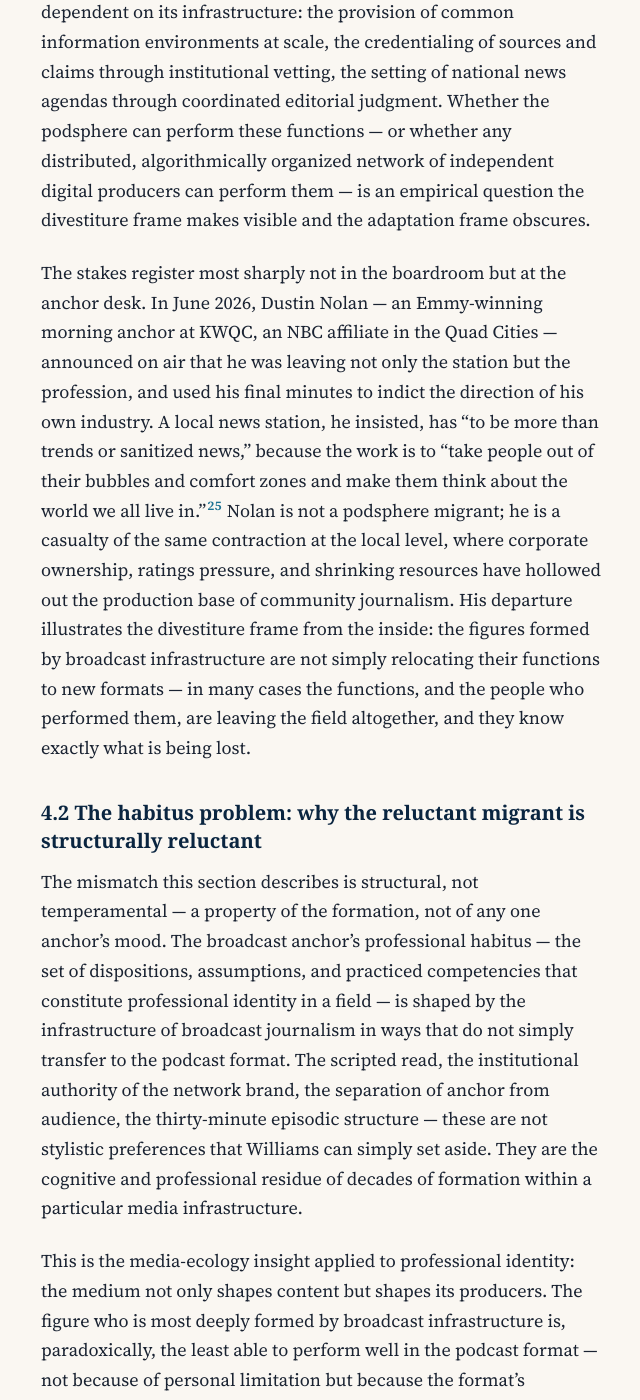
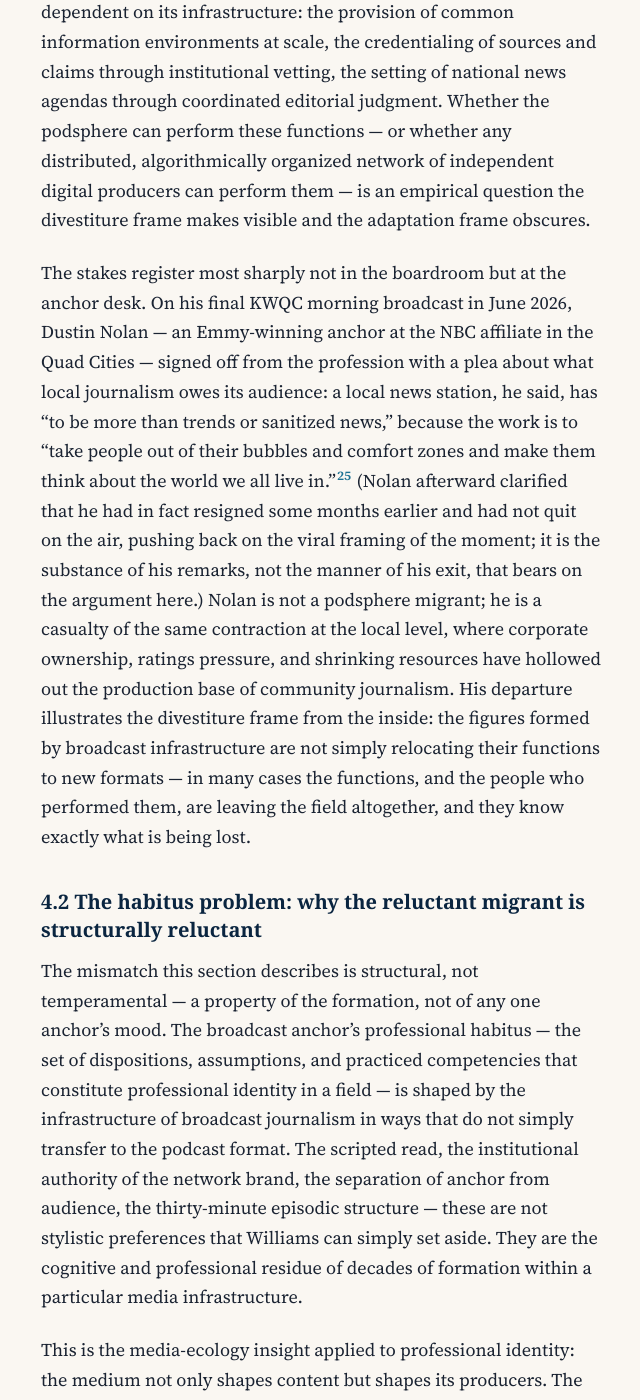
Before and after one commit to lancerossiconsulting/legacy-media-podsphere, a Jekyll site: the page built from journal-article.md, in a window 1280 px wide and 1400 px high, scrolled down 14643 px. Shown: the whole window, without its empty margins (319-959 px from the left). Built offline with Jekyll 4.4.1, drawn with Linux system fonts in a browser that asks for light colours; some of the changed text lies outside the part shown.

Commit message:
Locality-based news sourcing: re-cite event citations to local outlets (DC press pool -> Washington Post + White House transcript; Lemon St. Paul -> Star Tribune + CBS Minnesota; Nolan -> KWQC). Correct Nolan vignette to the verified record (he disputed the on-air-quit framing; resigned months earlier) + add his clarification.

```diff
--- a/journal-article.md
+++ b/journal-article.md
@@ -100,7 +100,7 @@ The divestiture frame — that the migration of legacy figures into the podspher
 
 Most importantly, it changes the research question from "how well are legacy institutions adapting?" to "what is being lost in the collapse?" Broadcast journalism, whatever its faults, performed certain functions in the political communication system that were dependent on its infrastructure: the provision of common information environments at scale, the credentialing of sources and claims through institutional vetting, the setting of national news agendas through coordinated editorial judgment. Whether the podsphere can perform these functions — or whether any distributed, algorithmically organized network of independent digital producers can perform them — is an empirical question the divestiture frame makes visible and the adaptation frame obscures.
 
-The stakes register most sharply not in the boardroom but at the anchor desk. In June 2026, Dustin Nolan — an Emmy-winning morning anchor at KWQC, an NBC affiliate in the Quad Cities — announced on air that he was leaving not only the station but the profession, and used his final minutes to indict the direction of his own industry. A local news station, he insisted, has "to be more than trends or sanitized news," because the work is to "take people out of their bubbles and comfort zones and make them think about the world we all live in."<a class="fnref" id="fnref-25" href="#fn-25"><sup>25</sup></a> Nolan is not a podsphere migrant; he is a casualty of the same contraction at the local level, where corporate ownership, ratings pressure, and shrinking resources have hollowed out the production base of community journalism. His departure illustrates the divestiture frame from the inside: the figures formed by broadcast infrastructure are not simply relocating their functions to new formats — in many cases the functions, and the people who performed them, are leaving the field altogether, and they know exactly what is being lost.
+The stakes register most sharply not in the boardroom but at the anchor desk. On his final KWQC morning broadcast in June 2026, Dustin Nolan — an Emmy-winning anchor at the NBC affiliate in the Quad Cities — signed off from the profession with a plea about what local journalism owes its audience: a local news station, he said, has "to be more than trends or sanitized news," because the work is to "take people out of their bubbles and comfort zones and make them think about the world we all live in."<a class="fnref" id="fnref-25" href="#fn-25"><sup>25</sup></a> (Nolan afterward clarified that he had in fact resigned some months earlier and had not quit on the air, pushing back on the viral framing of the moment; it is the substance of his remarks, not the manner of his exit, that bears on the argument here.) Nolan is not a podsphere migrant; he is a casualty of the same contraction at the local level, where corporate ownership, ratings pressure, and shrinking resources have hollowed out the production base of community journalism. His departure illustrates the divestiture frame from the inside: the figures formed by broadcast infrastructure are not simply relocating their functions to new formats — in many cases the functions, and the people who performed them, are leaving the field altogether, and they know exactly what is being lost.
 
 ### 4.2 The habitus problem: why the reluctant migrant is structurally reluctant
 
@@ -162,15 +162,15 @@ In pursuing it, the article has tried to make three moves: to extend Chadwick's
 <li id="fn-16">Variety, &lsquo;Anchors Away&rsquo;: TV-news veterans exit (2025). <a href="https://variety.com/2025/tv/news/tv-news-anchors-exit-2025-hoda-kotb-chris-wallace-1236265774/">source &#8599;</a> <a class="fn-back" href="#fnref-16" aria-label="Back to text">&#8617;</a></li>
 <li id="fn-17">Axios, on Chris Wallace&rsquo;s exit from CNN (2024). <a href="https://www.axios.com/2024/11/12/chris-wallace-cnn-exit">source &#8599;</a> <a class="fn-back" href="#fnref-17" aria-label="Back to text">&#8617;</a></li>
 <li id="fn-18">Variety, on Jim Acosta&rsquo;s exit from CNN and his digital venture (2025). <a href="https://variety.com/2025/tv/news/jim-acosta-cnn-exit-digital-venture-1236288490/">source &#8599;</a> <a class="fn-back" href="#fnref-18" aria-label="Back to text">&#8617;</a></li>
-<li id="fn-19">Nieman Lab, on the White House reserving briefing-room seats for new media (2025). <a href="https://www.niemanlab.org/2025/01/white-house-will-reserve-front-row-seats-in-press-briefings-for-influencers-podcasters-and-others-in-new-media/">source &#8599;</a> <a class="fn-back" href="#fnref-19" aria-label="Back to text">&#8617;</a></li>
-<li id="fn-20">Hollywood Reporter (A. Weprin), &lsquo;White House Says It Is Opening Briefing Room to Podcasters, Social Media Influencers and Content Creators&rsquo; (Jan. 28, 2025). <a href="https://www.hollywoodreporter.com/news/politics-news/white-house-opens-press-room-podcasters-influencers-1236120534/">source &#8599;</a> <a class="fn-back" href="#fnref-20" aria-label="Back to text">&#8617;</a></li>
+<li id="fn-19">Washington Post, on the &lsquo;new media&rsquo; seating announced at the White House briefing (Jan. 28, 2025). <a href="https://www.washingtonpost.com/style/media/2025/01/28/karoline-leavitt-white-house-press-briefing/">source &#8599;</a> <a class="fn-back" href="#fnref-19" aria-label="Back to text">&#8617;</a></li>
+<li id="fn-20">White House, press briefing by Karoline Leavitt opening access to &lsquo;podcasters, social media influencers, and content creators&rsquo; (Jan. 28, 2025). <a href="https://www.whitehouse.gov/briefings-statements/2025/01/press-briefing-by-press-secretary-karoline-leavitt/">source &#8599;</a> <a class="fn-back" href="#fnref-20" aria-label="Back to text">&#8617;</a></li>
 <li id="fn-21">Newman, N., Fletcher, R., et al. (2025). <em>Reuters Institute Digital News Report 2025</em> (executive summary). <a href="{{ '/literature-review/' | relative_url }}#lit-reuters-dnr-2025">Literature Review &rarr;</a> <a class="fn-back" href="#fnref-21" aria-label="Back to text">&#8617;</a></li>
 <li id="fn-22">The Desk, on US pay-TV penetration falling below 50% of households (2025). <a href="https://thedesk.net/2025/11/madison-wall-analyst-cord-cutting-pay-tv-penetration/">source &#8599;</a> <a class="fn-back" href="#fnref-22" aria-label="Back to text">&#8617;</a></li>
 <li id="fn-23">MediaPost, on the 2024 decline in cable-network advertising revenue. <a href="https://www.mediapost.com/publications/article/409070/cable-net-ad-plunge-falls-6.html">source &#8599;</a> <a class="fn-back" href="#fnref-23" aria-label="Back to text">&#8617;</a></li>
 <li id="fn-24">The Podcast Host, podcast production cost guide (2026). <a href="https://www.thepodcasthost.com/planning/cost-of-podcasting/">source &#8599;</a> <a class="fn-back" href="#fnref-24" aria-label="Back to text">&#8617;</a></li>
-<li id="fn-25">Variety, on Iowa anchor Dustin Nolan quitting on air over &lsquo;sanitized news&rsquo; (2026). <a href="https://variety.com/2026/tv/news/iowa-anchor-dustin-nolan-sanitized-news-quits-on-air-1236786684/">source &#8599;</a> <a class="fn-back" href="#fnref-25" aria-label="Back to text">&#8617;</a></li>
-<li id="fn-26">The Hill, explainer on the Don Lemon FACE Act indictment (2026). <a href="https://thehill.com/regulation/court-battles/5716360-don-lemon-indicted-civil-rights-charges-minnesota-explainer/">source &#8599;</a> <a class="fn-back" href="#fnref-26" aria-label="Back to text">&#8617;</a></li>
-<li id="fn-27">CNN, on Don Lemon&rsquo;s not-guilty plea (2026). <a href="https://www.cnn.com/2026/02/13/media/don-lemon-arraignment-minnesota">source &#8599;</a> <a class="fn-back" href="#fnref-27" aria-label="Back to text">&#8617;</a></li>
+<li id="fn-25">KWQC, on Dustin Nolan&rsquo;s farewell on his final morning broadcast (June 2026), <a href="https://www.kwqc.com/video/2026/06/19/dustin-nolan-says-goodbye-after-years-waking-up-quad-cities-kwqc-mornings/">source &#8599;</a>; and The Desk, on his clarification that he had resigned months earlier and did not quit on air, <a href="https://thedesk.net/2026/06/dustin-nolan-kwqc-didnt-quit-on-air/">source &#8599;</a> <a class="fn-back" href="#fnref-25" aria-label="Back to text">&#8617;</a></li>
+<li id="fn-26">Star Tribune (Minneapolis), on the arrest of Don Lemon and others over the St. Paul church protest (2026). <a href="https://www.startribune.com/journalists-georgia-fort-don-lemon-arrested-over-protest-during-st-paul-church-service/601573975">source &#8599;</a> <a class="fn-back" href="#fnref-26" aria-label="Back to text">&#8617;</a></li>
+<li id="fn-27">CBS Minnesota, on Don Lemon&rsquo;s not-guilty plea in the St. Paul church-protest case (2026). <a href="https://www.cbsnews.com/minnesota/news/don-lemon-nekima-levy-armstrong-st-paul-church-protest-arrest-arraignment/">source &#8599;</a> <a class="fn-back" href="#fnref-27" aria-label="Back to text">&#8617;</a></li>
 <li id="fn-28">CBS News, on legal experts&rsquo; view that the Lemon FACE Act charges may be dismissed (2026). <a href="https://www.cbsnews.com/news/charges-against-don-lemon-face-act-flaws/">source &#8599;</a> <a class="fn-back" href="#fnref-28" aria-label="Back to text">&#8617;</a></li>
 <li id="fn-29">Bloomberg, on the New York Times launching paid subscriptions for <em>The Daily</em> and other podcasts (2024). <a href="https://www.bloomberg.com/news/articles/2024-09-24/new-york-times-launches-subscription-plan-for-the-daily-other-podcasts">source &#8599;</a> <a class="fn-back" href="#fnref-29" aria-label="Back to text">&#8617;</a></li>
 <li id="fn-30">Nelson, J. L. (2020). The enduring popularity of legacy journalism. <em>Media and Communication, 8</em>(2). <a href="{{ '/literature-review/' | relative_url }}#lit-nelson-2020">Literature Review &rarr;</a> <a class="fn-back" href="#fnref-30" aria-label="Back to text">&#8617;</a></li>
```
